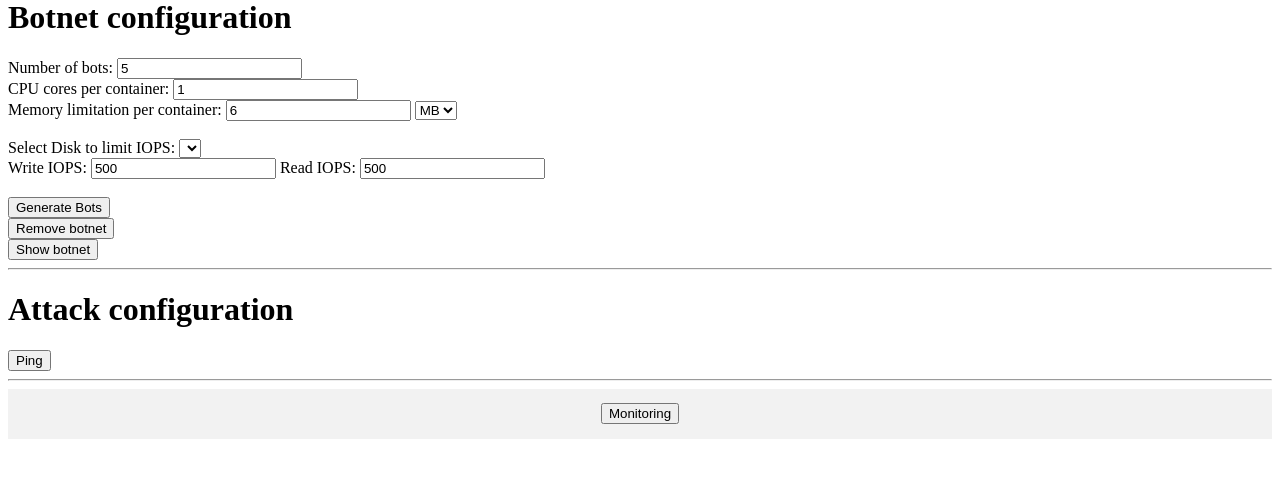
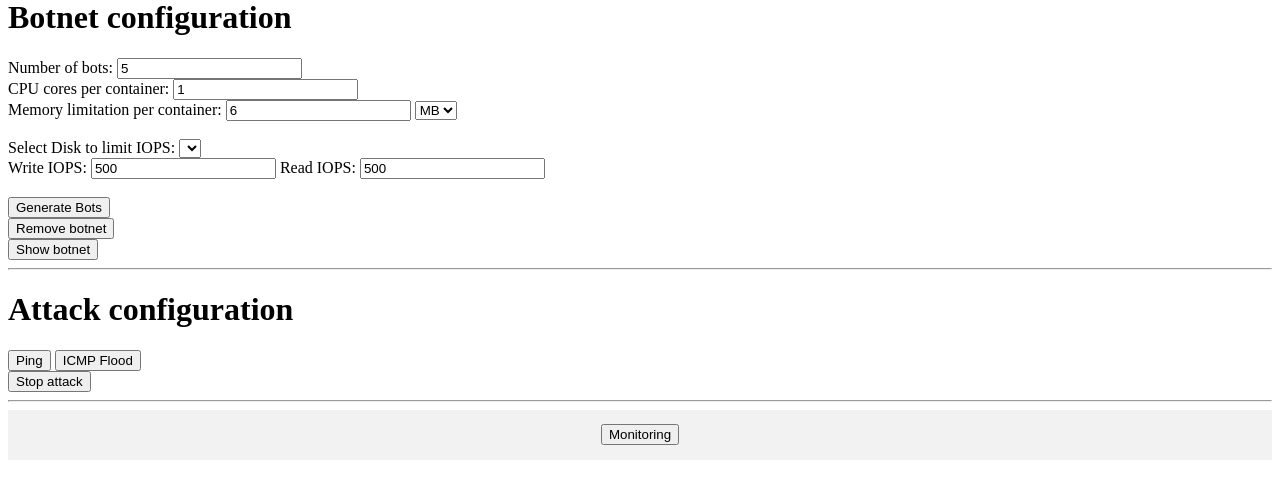
Before and after one commit to kralluk/DDoS_testbed, a Python web app: template webapp/app/templates/index.html in a window 1280 px wide. Shown: the part 22-521 px from the top of the page. Run offline with Jinja, Linux system fonts and the light colour scheme; the template is opened without the code that fills it, so the values that code supplies are empty.

Commit message:
Started work on ICMP flood attack, now not functional

```diff
--- a/webapp/app/routes.py
+++ b/webapp/app/routes.py
@@ -31,7 +31,7 @@ def server():
     except docker.errors.APIError as ex:
         print("network already exists")
     try:
-        client.containers.run(image='httpd', name="victim", network="testbed", detach=True, ports={'80/tcp':80})
+        client.containers.run(image='httpd:2', name="victim", network="testbed", detach=True, ports={'80/tcp':80})
         print("Victim created.")
     except docker.errors.APIError as ex:
         print("Victim already exists.")
--- a/webapp/app/static/main.js
+++ b/webapp/app/static/main.js
@@ -36,4 +36,10 @@ $(document).ready(function () {
       console.log(data);
     });
   });
+  $("#icmp_flood").on("click", function (e) {
+    e.preventDefault();
+    $.getJSON("/icmp_flood", function (data) {
+      console.log(data);
+    });
+  });
 });
--- a/webapp/app/templates/index.html
+++ b/webapp/app/templates/index.html
@@ -74,6 +74,8 @@
     <hr />
     <h1>Attack configuration</h1>
     <button id="ping">Ping</button>
+    <button id="icmp_flood">ICMP Flood</button> <br />
+    <button id="stop_attack">Stop attack</button>
     <hr />
     <div
       style="
```
Also changed, not shown: webapp/app/attacks.py (+10 -0 lines).
